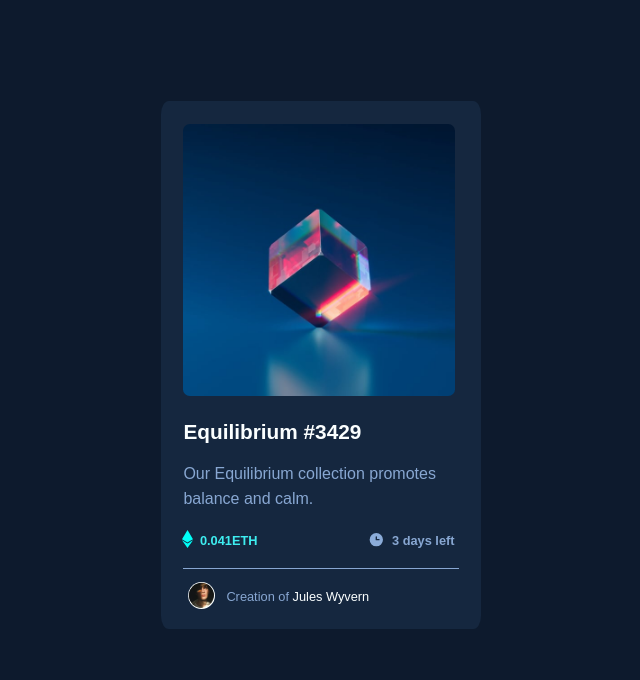
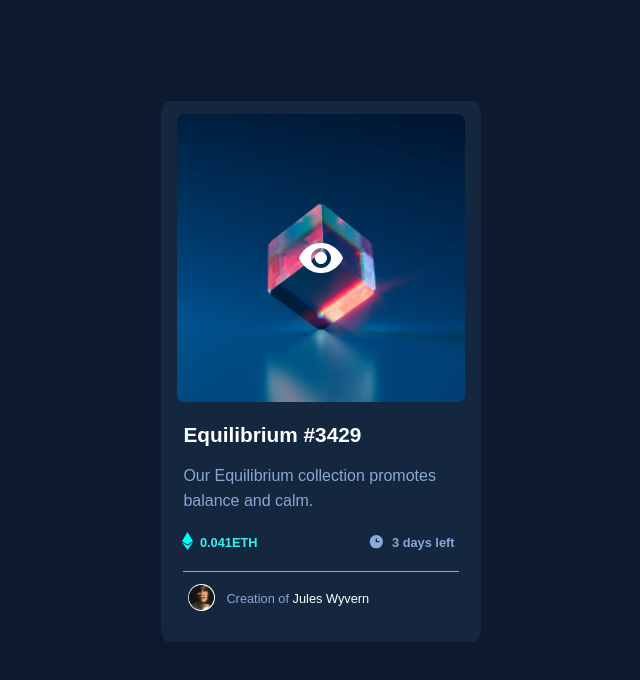
Before and after one commit to gabrielaSant0s/card-nft-frontendmentor, a plain HTML site: page index.html in a window 1280 px wide. Shown: the whole page, without its empty margins (319-959 px from the left). Drawn offline with Linux system fonts and the light colour scheme; a web font is replaced by a local one.

Commit message:
hover da imagem nao concluido

```diff
--- a/index.html
+++ b/index.html
@@ -18,7 +18,16 @@
 </head>
 <body>
   <div id="card">
-    <img src="images/image-equilibrium.jpg" class="img-equilibrio" />
+    <div class="container3">
+      <img src="images/image-equilibrium.jpg" class="img-equilibrio" />
+      <div class="overlay">
+
+        <div class="olho">
+          <svg width="48" height="48" xmlns="http://www.w3.org/2000/svg"><g fill="none" fill-rule="evenodd"><path d="M0 0h48v48H0z"/><path d="M24 9C14 9 5.46 15.22 2 24c3.46 8.78 12 15 22 15 10.01 0 18.54-6.22 22-15-3.46-8.78-11.99-15-22-15Zm0 25c-5.52 0-10-4.48-10-10s4.48-10 10-10 10 4.48 10 10-4.48 10-10 10Zm0-16c-3.31 0-6 2.69-6 6s2.69 6 6 6 6-2.69 6-6-2.69-6-6-6Z" fill="#FFF" fill-rule="nonzero"/></g></svg>
+        </div>
+      </div>
+    </div>
+
     <p class="titulo-card">Equilibrium #3429</p>
     <p class="descricao-card">Our Equilibrium collection promotes </p>
     <p class="descricao-card">balance and calm.</p>
--- a/styles.css
+++ b/styles.css
@@ -17,13 +17,20 @@ body{
     margin-top: 8%;
     margin-left: auto;
     margin-right: auto;
+    padding-top: 1%;
 }
 
 .img-equilibrio {
-    height: 17em;
     border-radius: 2.5%;
-    margin: 7%;
-    margin-bottom: 0%;
+
+
+    /*coisas para o hover*/
+    opacity: 1;
+    display: block;
+    width: 100%;
+    height: auto;
+    transition: .5s ease;
+    backface-visibility: hidden;
 }
 
 .titulo-card{
@@ -139,3 +146,39 @@ body{
     color:#3EEDF0;
     cursor: pointer;
 }
+
+/*fading */
+
+.container3{
+    position: relative;
+    width: 90%;
+    height: 18em;
+    margin-left: auto;
+    margin-right: auto;
+}
+
+.ovelay {
+    transition: .5s ease;
+    opacity: 0;
+    position: absolute;
+    top: 50%;
+    left: 50%;
+    transform: translate(-50%, -50%);
+    -ms-transform: translate(-50%, -50%);
+    text-align: center;
+  }
+
+  .container3:hover .img-equilibrio{
+    opacity: 0.3;
+  }
+
+  .container3:hover .ovelay {
+    opacity: 1;
+  }
+
+  .olho{
+    position: absolute;
+    top: 7.5em ;
+    left: 7.5em;
+
+  }
```
